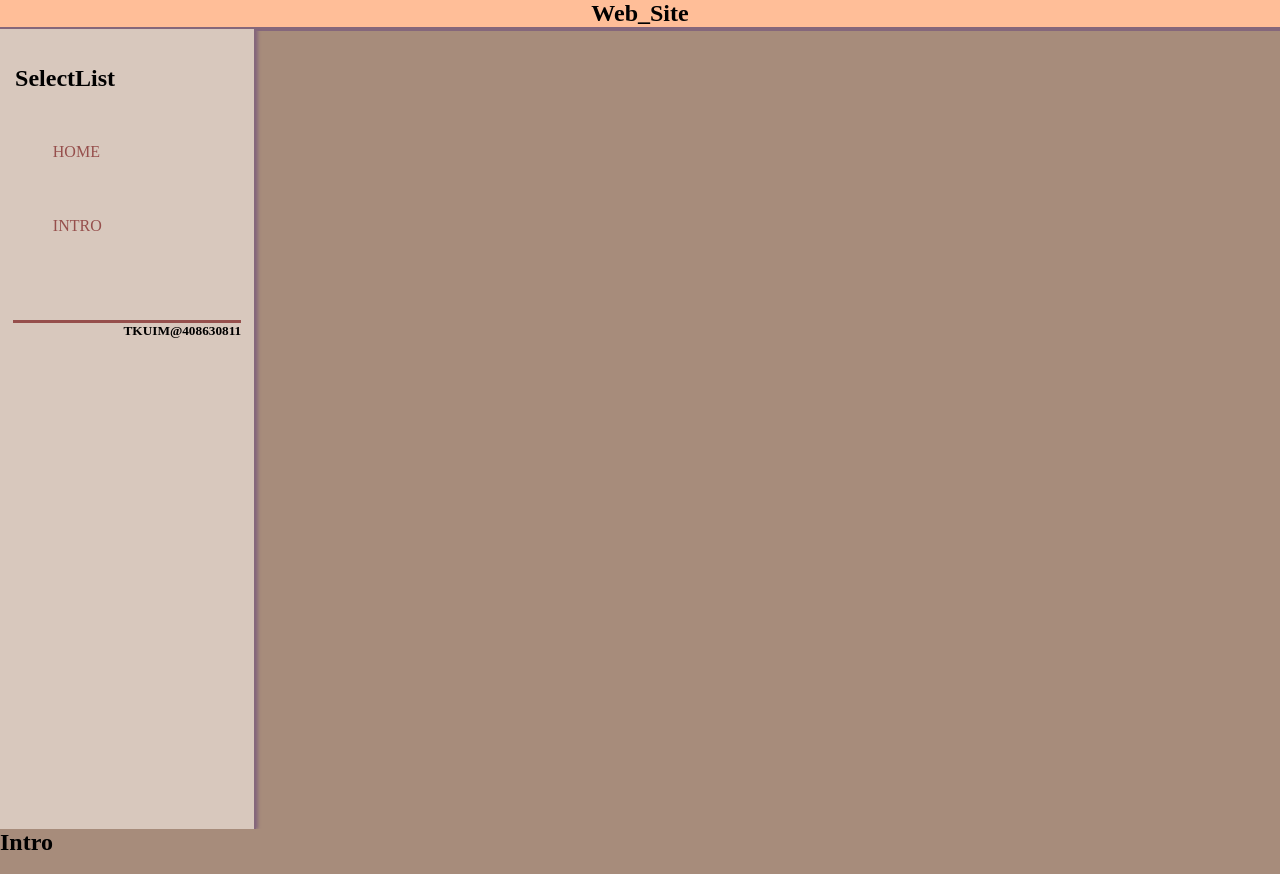
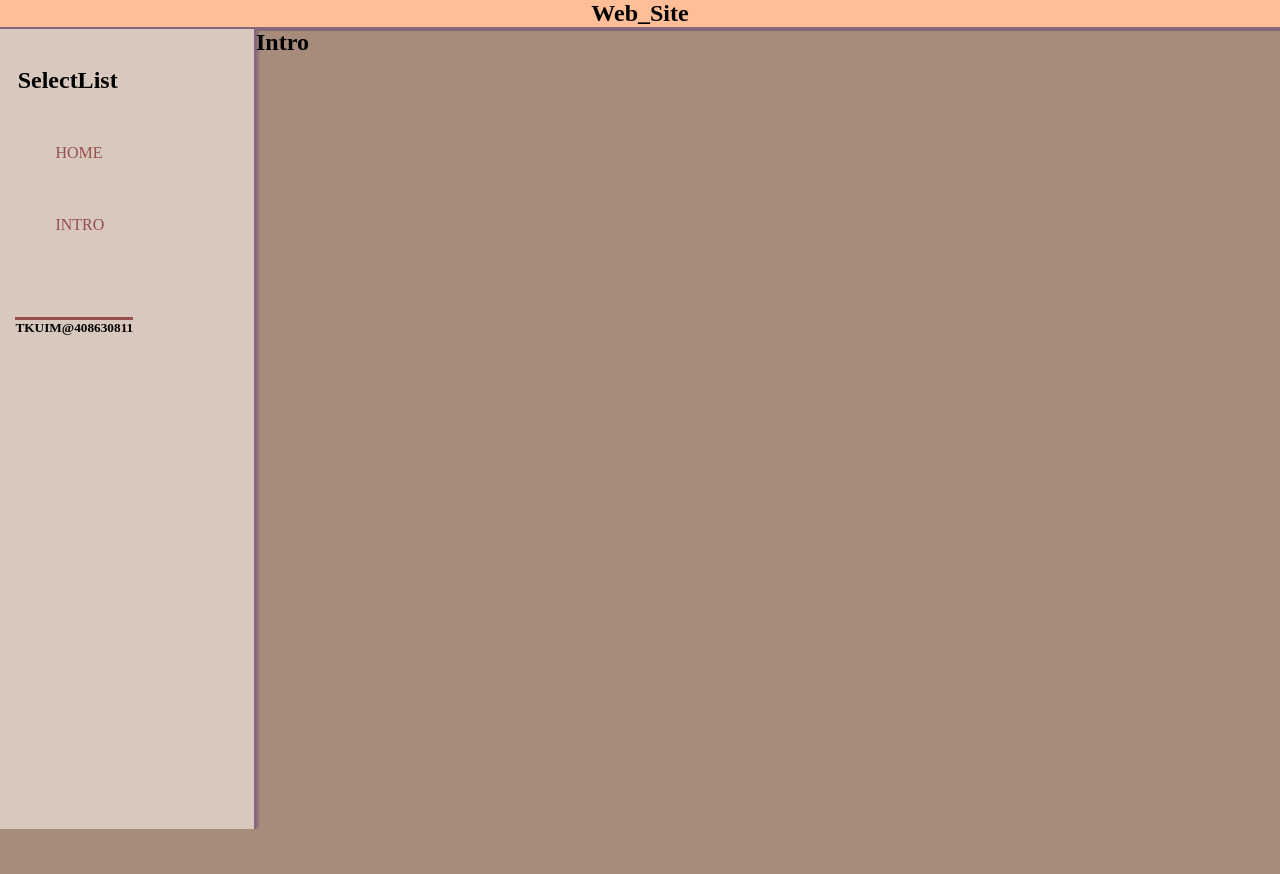
Before and after one commit to 99YiFei/113-1-Mid, a plain HTML site: page Home.html in a window 1280 px wide. After the commit the page ends 833 px from the top, so only its background shows below. Drawn offline with Linux system fonts and the light colour scheme; a web font is replaced by a local one.

Commit message:
add 11191718

```diff
--- a/Home.html
+++ b/Home.html
@@ -18,8 +18,8 @@
     <header>
         <h2>Web_Site</h2>
     </header>
+    <div>
         <!--List-->
-    <div>
         <nav class="list">
             <h2 class="title">SelectList</h2>
             <ul>
@@ -32,7 +32,7 @@
                 <h5>TKUIM@408630811</h5>
             </div>
         </nav>
-    </div>
+
 
         <div id="section">
             <!--HOME-->
@@ -51,6 +51,8 @@
 
         </div>
 
+    </div>
+
 </body>
 
 </html>
--- a/style/basic.css
+++ b/style/basic.css
@@ -20,12 +20,15 @@ header {
     border-bottom: 2px solid #85677B;
 }
 
+div {
+    display: inline-block;
+}
 /*list*/
     .list {
         float: left;
         width: 20vw;
         height: 100vh;
-        padding: 1%;
+        padding: 5%;
         background-color: #D8C8BD;
         border-right: 2px solid #85677B;
         box-shadow: 2px 0px 3px #85677B;
```
Lines whose indentation alone changed are shown as unchanged.
